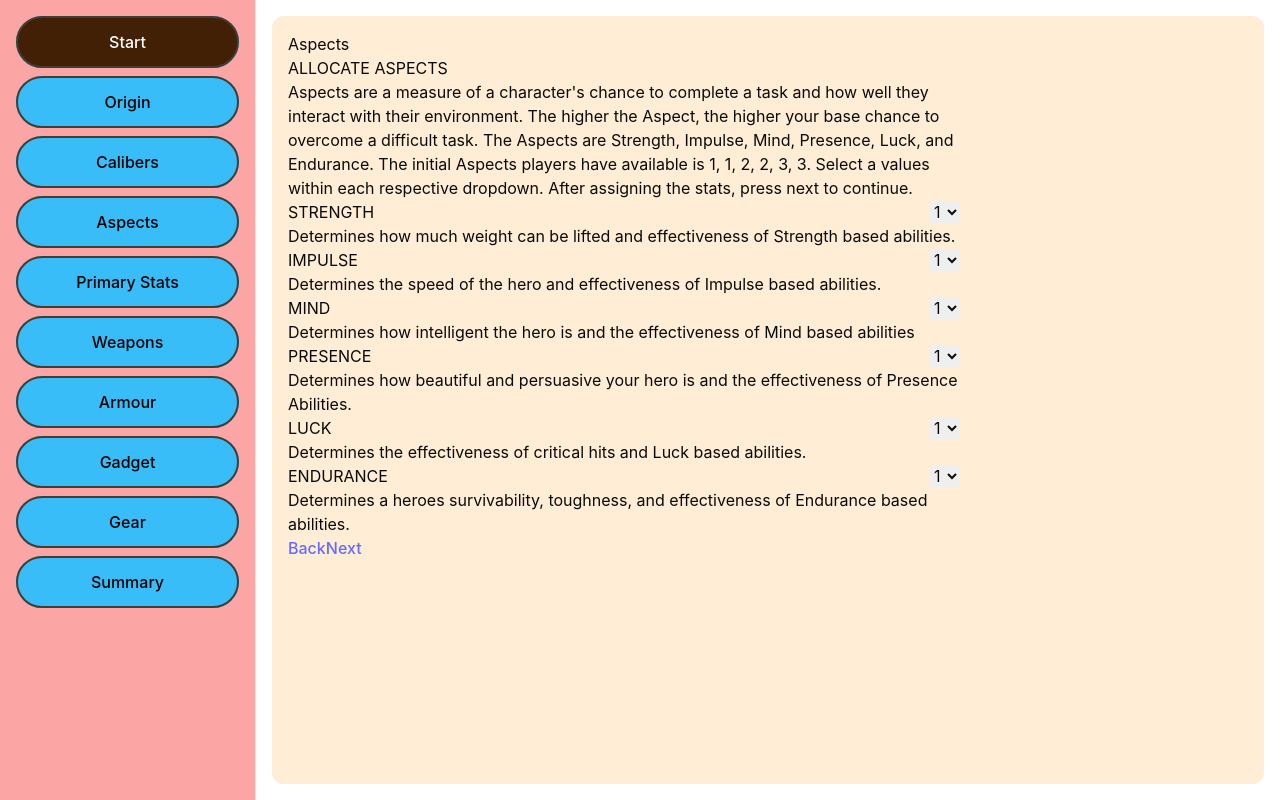
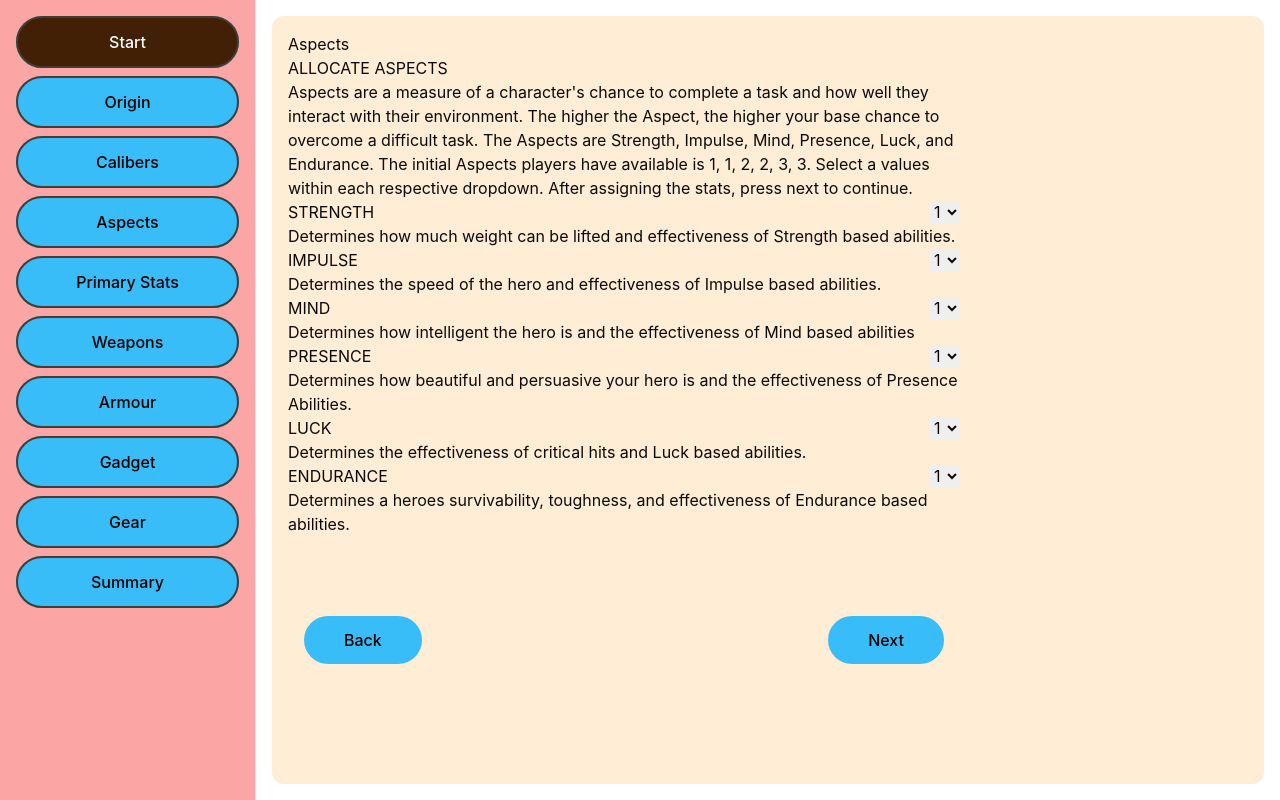
Before and after one commit to wsalazar/league-of-wonders, a React (Vite) app: page /aspects in a window 1280 px wide. Built offline with nearby package versions, Linux system fonts and the light colour scheme.

Commit message:
Fixed bug with toastr. Added back and next buttons to aspects page.

```diff
--- a/src/components/sidebar-components/Aspects.jsx
+++ b/src/components/sidebar-components/Aspects.jsx
@@ -36,9 +36,39 @@ const Aspects = () => {
             )
           })}
         </div>
-        <div className='navigation-links'>
-          <Link to='/calibers'>Back</Link>
-          <Link to='/primary-stats'>Next</Link>
+        <div className='mt-20 flex justify-between items-center pb-4 px-4'>
+          <Link
+            to='/'
+            className='
+          bg-sky-400
+          rounded-full
+          border-gray-200
+          px-10
+          py-3
+          text-center
+          text-black
+          hover:bg-yellow-950
+          hover:text-red-100
+          '
+          >
+            Back
+          </Link>
+          <Link
+            to='/calibers'
+            className='
+          bg-sky-400
+          rounded-full
+          border-gray-200
+          px-10
+          py-3
+          text-center
+          text-black
+          hover:bg-yellow-950
+          hover:text-red-100
+          '
+          >
+            Next
+          </Link>
         </div>
       </div>
     </>
--- a/src/components/sidebar-components/Calibers.jsx
+++ b/src/components/sidebar-components/Calibers.jsx
@@ -31,22 +31,22 @@ const Calibers = () => {
 
   const handleCaliberLimit = (e, caliberId) => {
     setSelectedCalibers((previousSelected) => {
-      if (previousSelected.length === 3) {
-        e.target.checked = false
-        toast.error('You can only select three calibers')
-      }
       if (previousSelected.includes(caliberId)) {
         const newSelected = previousSelected.filter(
           (caliber) => caliber !== caliberId
         )
         setActiveTab(newSelected.length - 1)
+        setSelectedCaliberTab(newSelected.length - 1)
         setChosenCalibers([...newSelected])
-        setSelectedCaliberTab(newSelected.length - 1)
         return newSelected
       } else if (previousSelected.length < 3) {
         setSelectedCaliberTab(previousSelected.length)
         setChosenCalibers([...previousSelected, caliberId])
         return [...previousSelected, caliberId]
+      }
+      if (previousSelected.length === 3) {
+        e.target.checked = false
+        toast.error('You can only select three calibers')
       }
       setSelectedCaliberTab(activeTab)
       setChosenCalibers([...previousSelected])
```
